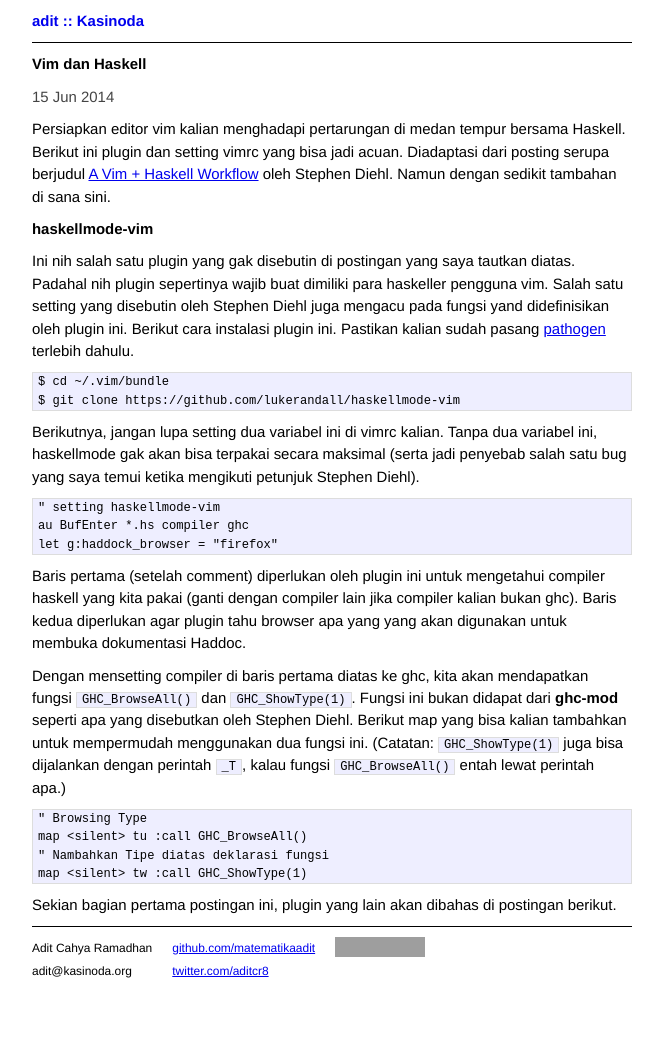
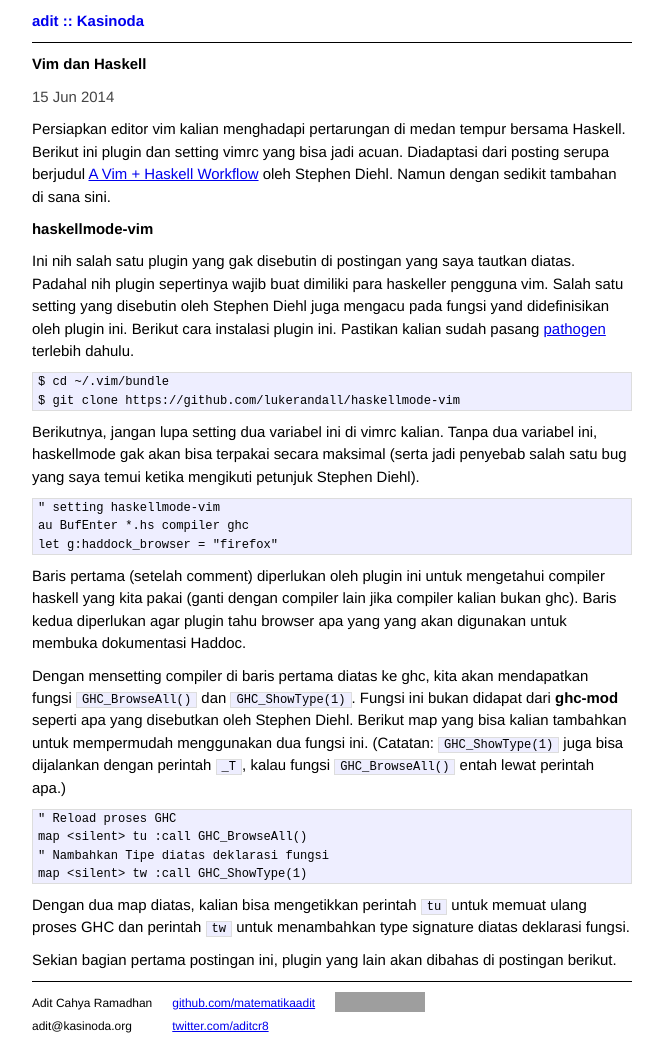
Before and after one commit to matematikaadit/matematikaadit.github.io, a Jekyll site: the page built from _posts/2014-06-15-vim-haskell.md, in a window 1280 px wide. Shown: the whole page, without its empty margins (308-971 px from the left). Built offline with Jekyll 4.4.1, drawn with Linux system fonts in a browser that asks for light colours; before the commit the page ends 997 px from its top, so only the background shows below that; grey boxes are pictures that could not be loaded.

Commit message:
sedikit tambahan keterangan untuk post vim dan haskell

```diff
--- a/_posts/2014-06-15-vim-haskell.md
+++ b/_posts/2014-06-15-vim-haskell.md
@@ -42,10 +42,14 @@ map yang bisa kalian tambahkan untuk mempermudah menggunakan dua fungsi ini.
 (Catatan: `GHC_ShowType(1)` juga bisa dijalankan dengan perintah `_T`,
 kalau fungsi `GHC_BrowseAll()` entah lewat perintah apa.)
 
-    " Browsing Type
+    " Reload proses GHC
     map <silent> tu :call GHC_BrowseAll()
     " Nambahkan Tipe diatas deklarasi fungsi
     map <silent> tw :call GHC_ShowType(1)
+
+Dengan dua map diatas, kalian bisa mengetikkan perintah `tu` untuk memuat
+ulang proses GHC dan perintah `tw` untuk menambahkan type signature diatas
+deklarasi fungsi.
 
 Sekian bagian pertama postingan ini, plugin yang lain akan dibahas di
 postingan berikut.
```
